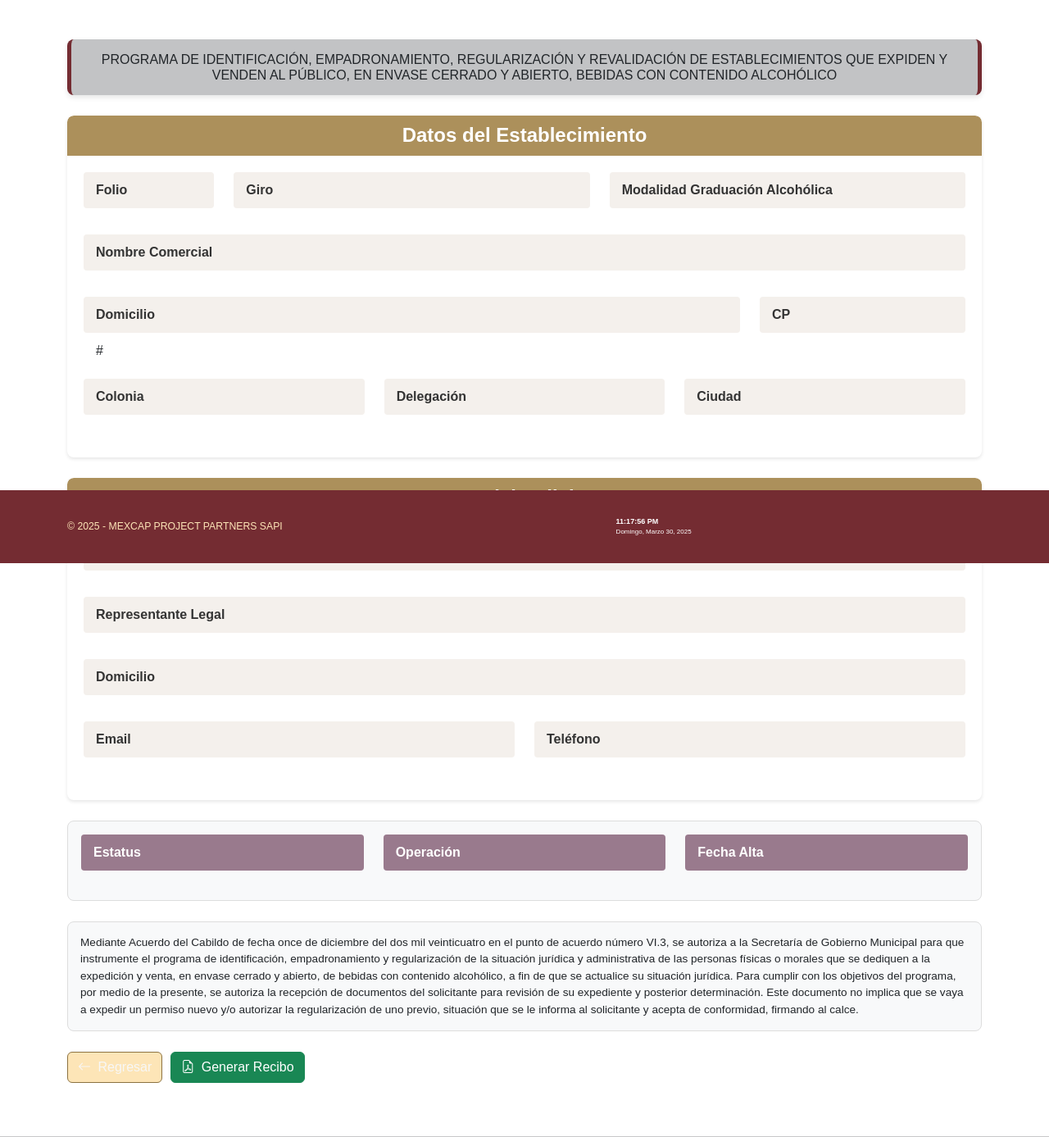
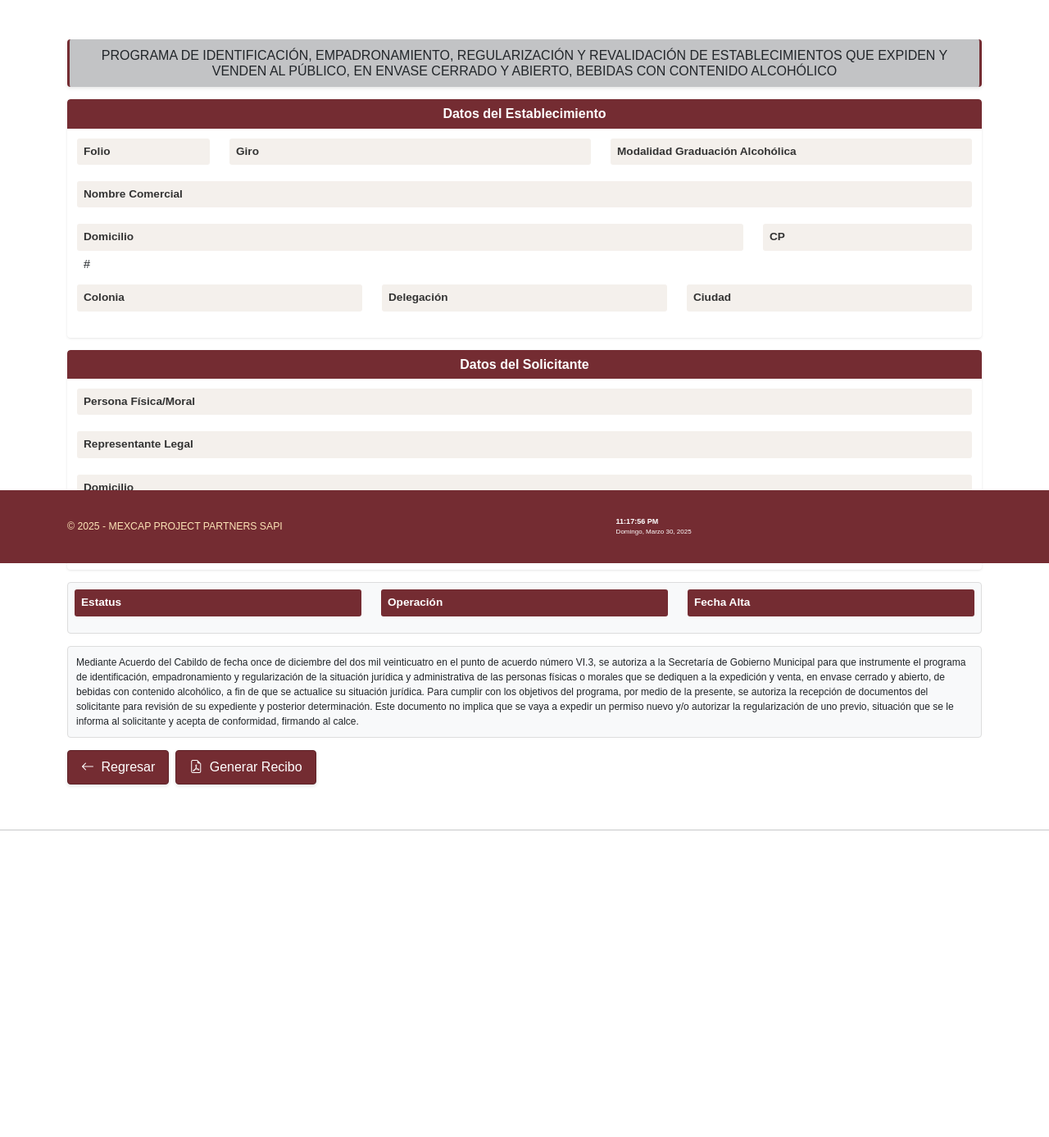
Before and after one commit to Abdielcoder/bebal, a PHP site: page /detalleRegistro.php in a window 1280 px wide. Shown: the part 113-1500 px from the top of the page at 82% size. After the commit the page ends 1126 px from the top, so only its background shows below. Run offline with PHP 8.4, Linux system fonts and the light colour scheme; the visitor is signed in with stand-in values (Sample User, id 1); data that the repository does not hold is empty.

Commit message:
Compactando la vista de detalle de registro y estandarizando todos los botones en color rojo

```diff
--- a/detalleRegistro.php
+++ b/detalleRegistro.php
@@ -39,54 +39,57 @@ session_start();
     <style>
         .encabezado-programa {
             background-color: var(--color-tertiary-light);
-            border-radius: 8px;
-            padding: 15px 20px;
-            margin-bottom: 25px;
+            border-radius: 4px;
+            padding: 10px 15px;
+            margin-bottom: 15px;
             text-align: center;
-            border-left: 5px solid var(--color-primary);
-            border-right: 5px solid var(--color-primary);
-            box-shadow: 0 3px 6px rgba(0, 0, 0, 0.1);
+            border-left: 3px solid var(--color-primary);
+            border-right: 3px solid var(--color-primary);
+            box-shadow: 0 2px 4px rgba(0, 0, 0, 0.1);
         }
 
         .seccion-datos {
             background-color: #fff;
-            border-radius: 8px;
-            box-shadow: 0 2px 4px rgba(0, 0, 0, 0.1);
-            margin-bottom: 25px;
+            border-radius: 4px;
+            box-shadow: 0 1px 3px rgba(0, 0, 0, 0.1);
+            margin-bottom: 15px;
             overflow: hidden;
         }
 
         .seccion-datos .encabezado {
-            background-color: #AC905B;
+            background-color: var(--color-primary);
             color: white;
-            padding: 10px 15px;
+            padding: 8px 12px;
             text-align: center;
-            border-top-left-radius: 8px;
-            border-top-right-radius: 8px;
+            border-top-left-radius: 4px;
+            border-top-right-radius: 4px;
         }
 
         .seccion-datos .encabezado h4 {
             margin: 0;
             font-weight: 600;
+            font-size: 1rem;
         }
 
         .seccion-datos .contenido {
-            padding: 20px;
+            padding: 12px;
         }
 
         .fila-datos {
-            margin-bottom: 12px;
+            margin-bottom: 8px;
         }
 
         .etiqueta {
             background-color: #f4f0ec;
             font-weight: 600;
-            padding: 10px 15px;
-            border-radius: 4px;
+            padding: 6px 8px;
+            border-radius: 3px;
+            font-size: 0.85rem;
         }
 
         .valor {
-            padding: 10px 15px;
+            padding: 6px 8px;
+            font-size: 0.9rem;
         }
 
         .valor-destacado {
@@ -94,31 +97,31 @@ session_start();
         }
 
         .area-botones {
-            margin: 25px 0;
+            margin: 15px 0;
             display: flex;
             flex-wrap: wrap;
-            gap: 10px;
+            gap: 8px;
         }
 
         .nota-legal {
             background-color: #f8f9fa;
-            border-radius: 8px;
-            padding: 15px;
-            font-size: 0.85rem;
+            border-radius: 4px;
+            padding: 10px;
+            font-size: 0.75rem;
             border: 1px solid #ddd;
-            margin-bottom: 20px;
+            margin-bottom: 15px;
         }
 
         .estatus-seccion {
             background-color: #f8f9fa;
-            border-radius: 8px;
+            border-radius: 4px;
             border: 1px solid #ddd;
-            margin-bottom: 25px;
+            margin-bottom: 15px;
         }
 
         @media (max-width: 768px) {
             .etiqueta, .valor {
-                padding: 8px 10px;
+                padding: 6px 8px;
             }
 
             .area-botones {
@@ -127,7 +130,7 @@ session_start();
 
             .area-botones .btn {
                 width: 100%;
-                margin-bottom: 8px;
+                margin-bottom: 6px;
             }
         }
     </style>
@@ -249,29 +252,29 @@ $COLONIA=$row_colonia['colonia'];
                 </div>
 
                 <div class="row fila-datos">
-                    <div class="col-md-9 col-12">
+                    <div class="col-md-9 col-6">
                         <div class="etiqueta">Domicilio</div>
                         <div class="valor">
                             <?php echo $calle_establecimiento; ?> #<?php echo $numero_establecimiento; ?>
                             <?php if (!empty($numerointerno_local_establecimiento)) echo $numerointerno_local_establecimiento; ?>
                         </div>
                     </div>
-                    <div class="col-md-3 col-12 mt-md-0 mt-3">
+                    <div class="col-md-3 col-6 mt-md-0">
                         <div class="etiqueta">CP</div>
                         <div class="valor"><?php echo $cp_establecimiento; ?></div>
                     </div>
                 </div>
 
                 <div class="row fila-datos">
-                    <div class="col-md-4 col-12">
+                    <div class="col-md-4 col-4">
                         <div class="etiqueta">Colonia</div>
                         <div class="valor"><?php echo $COLONIA; ?></div>
                     </div>
-                    <div class="col-md-4 col-12 mt-md-0 mt-3">
+                    <div class="col-md-4 col-4">
                         <div class="etiqueta">Delegación</div>
                         <div class="valor"><?php echo $DELEGACION; ?></div>
                     </div>
-                    <div class="col-md-4 col-12 mt-md-0 mt-3">
+                    <div class="col-md-4 col-4">
                         <div class="etiqueta">Ciudad</div>
                         <div class="valor"><?php echo $MUNICIPIO; ?></div>
                     </div>
@@ -321,17 +324,17 @@ $COLONIA=$row_colonia['colonia'];
 
         <!-- Sección de estatus -->
         <div class="estatus-seccion">
-            <div class="row p-3">
-                <div class="col-md-4 col-12 mb-md-0 mb-3">
-                    <div class="etiqueta" style="background-color: #997a8d; color: white;">Estatus</div>
+            <div class="row p-2">
+                <div class="col-md-4 col-4 mb-md-0">
+                    <div class="etiqueta" style="background-color: var(--color-primary); color: white;">Estatus</div>
                     <div class="valor"><?php echo $estatus; ?></div>
                 </div>
-                <div class="col-md-4 col-12 mb-md-0 mb-3">
-                    <div class="etiqueta" style="background-color: #997a8d; color: white;">Operación</div>
+                <div class="col-md-4 col-4 mb-md-0">
+                    <div class="etiqueta" style="background-color: var(--color-primary); color: white;">Operación</div>
                     <div class="valor"><?php echo $operacion; ?></div>
                 </div>
-                <div class="col-md-4 col-12">
-                    <div class="etiqueta" style="background-color: #997a8d; color: white;">Fecha Alta</div>
+                <div class="col-md-4 col-4">
+                    <div class="etiqueta" style="background-color: var(--color-primary); color: white;">Fecha Alta</div>
                     <div class="valor"><?php echo $fecha_alta; ?></div>
                 </div>
             </div>
@@ -346,24 +349,24 @@ $COLONIA=$row_colonia['colonia'];
 
         <!-- Botones de acción -->
         <div class="area-botones">
-            <a href="principal.php?page=<?php echo $page; ?>" class="btn btn-secondary">
+            <a href="principal.php?page=<?php echo $page; ?>" class="btn btn-danger">
                 <i class="bi bi-arrow-left"></i> Regresar
             </a>
 
-            <a href="generar_pdf_html.php?id=<?php echo $IDPRINCIPAL; ?>" target="_blank" class="btn btn-success">
+            <a href="generar_pdf_html.php?id=<?php echo $IDPRINCIPAL; ?>" target="_blank" class="btn btn-danger">
                 <i class="bi bi-file-earmark-pdf"></i> Generar Recibo
             </a>
 
             <?php if ($estatus=='Generar Recibo Inspeccion') { ?>
-                <a href="#revisarPago" data-toggle="modal" data-nombre_comercial_establecimiento="<?php echo $nombre_comercial_establecimiento; ?>" data-folio="<?php echo $folio; ?>" data-idprincipal="<?php echo $IDPRINCIPAL; ?>" data-pagina="<?php echo $page; ?>" class="btn btn-danger" title="Revisar Pago">
+                <a href="#revisarPago" data-bs-toggle="modal" data-nombre_comercial_establecimiento="<?php echo $nombre_comercial_establecimiento; ?>" data-folio="<?php echo $folio; ?>" data-idprincipal="<?php echo $IDPRINCIPAL; ?>" data-pagina="<?php echo $page; ?>" class="btn btn-danger" title="Revisar Pago">
                     <i class="bi bi-check-circle"></i> Revisar Pago
                 </a>
 
-                <a href="#EliminarRegistro" data-toggle="modal" data-nombre_comercial_establecimiento="<?php echo $nombre_comercial_establecimiento; ?>" data-folio="<?php echo $folio; ?>" data-idprincipal="<?php echo $IDPRINCIPAL; ?>" data-pagina="<?php echo $page; ?>" class="btn btn-danger" title="Eliminar Registro">
+                <a href="#EliminarRegistro" data-bs-toggle="modal" data-nombre_comercial_establecimiento="<?php echo $nombre_comercial_establecimiento; ?>" data-folio="<?php echo $folio; ?>" data-idprincipal="<?php echo $IDPRINCIPAL; ?>" data-pagina="<?php echo $page; ?>" class="btn btn-danger" title="Eliminar Registro">
                     <i class="bi bi-trash"></i> Eliminar Registro
                 </a>
             <?php } else if ($estatus=='Efectuar Inspeccion') { ?>
-                <a href="#EfectuarInspeccion" data-toggle="modal" data-nombre_comercial_establecimiento="<?php echo $nombre_comercial_establecimiento; ?>" data-folio="<?php echo $folio; ?>" data-idprincipal="<?php echo $IDPRINCIPAL; ?>" data-pagina="<?php echo $page; ?>" class="btn btn-danger" title="Registrar Inspección">
+                <a href="#EfectuarInspeccion" data-bs-toggle="modal" data-nombre_comercial_establecimiento="<?php echo $nombre_comercial_establecimiento; ?>" data-folio="<?php echo $folio; ?>" data-idprincipal="<?php echo $IDPRINCIPAL; ?>" data-pagina="<?php echo $page; ?>" class="btn btn-danger" title="Registrar Inspección">
                     <i class="bi bi-clipboard-check"></i> Registrar Inspección
                 </a>
             <?php } ?>
@@ -428,7 +431,7 @@ $( "#registro_guardar_inspeccion" ).submit(function( event ) {
 
 // Inicializar eventos para los botones de modal
 $(document).ready(function() {
-    $('[data-toggle="modal"]').on('click', function(e) {
+    $('[data-bs-toggle="modal"]').on('click', function(e) {
         e.preventDefault();
         var target = $(this).attr('href');
 
```
